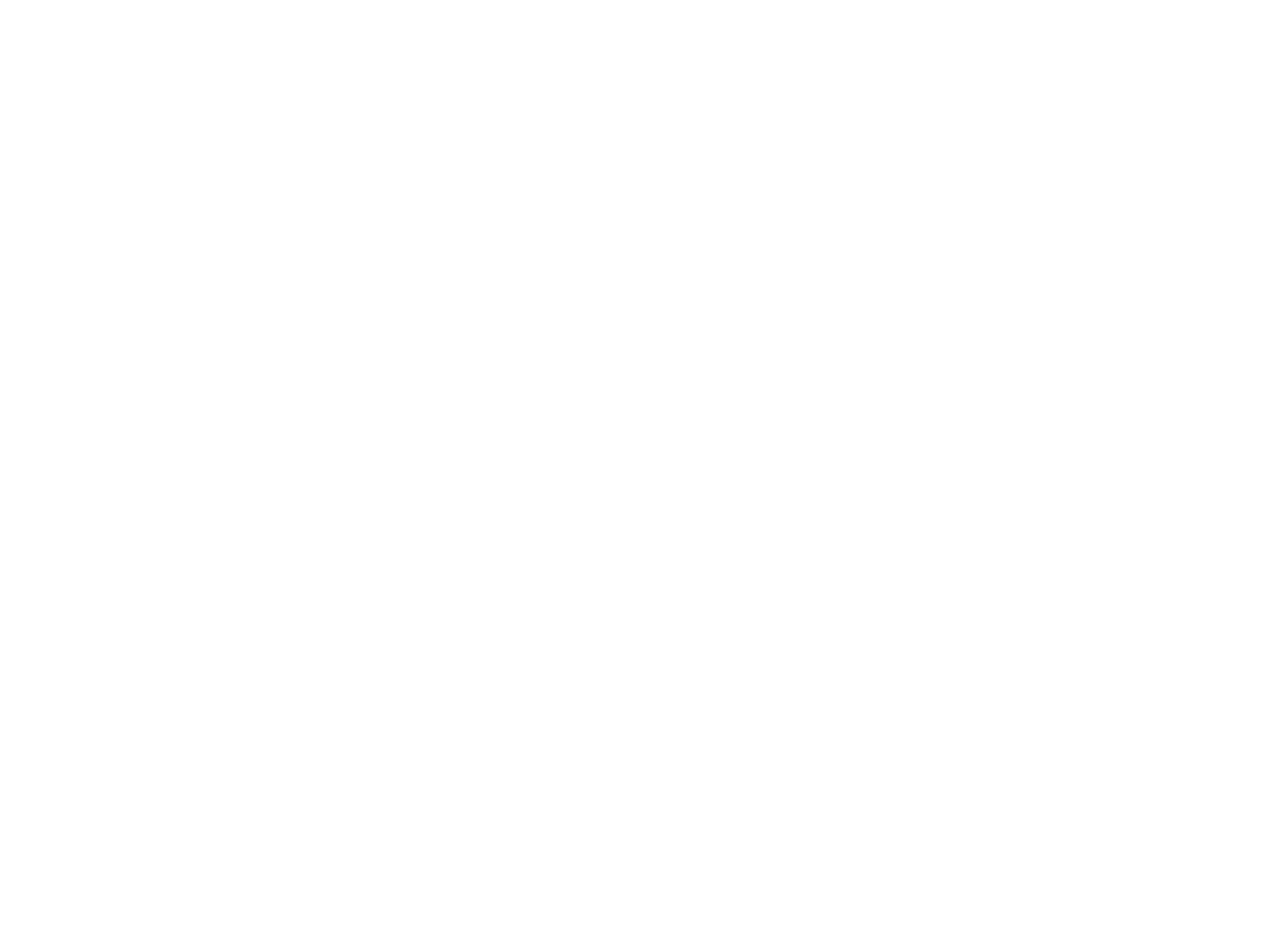
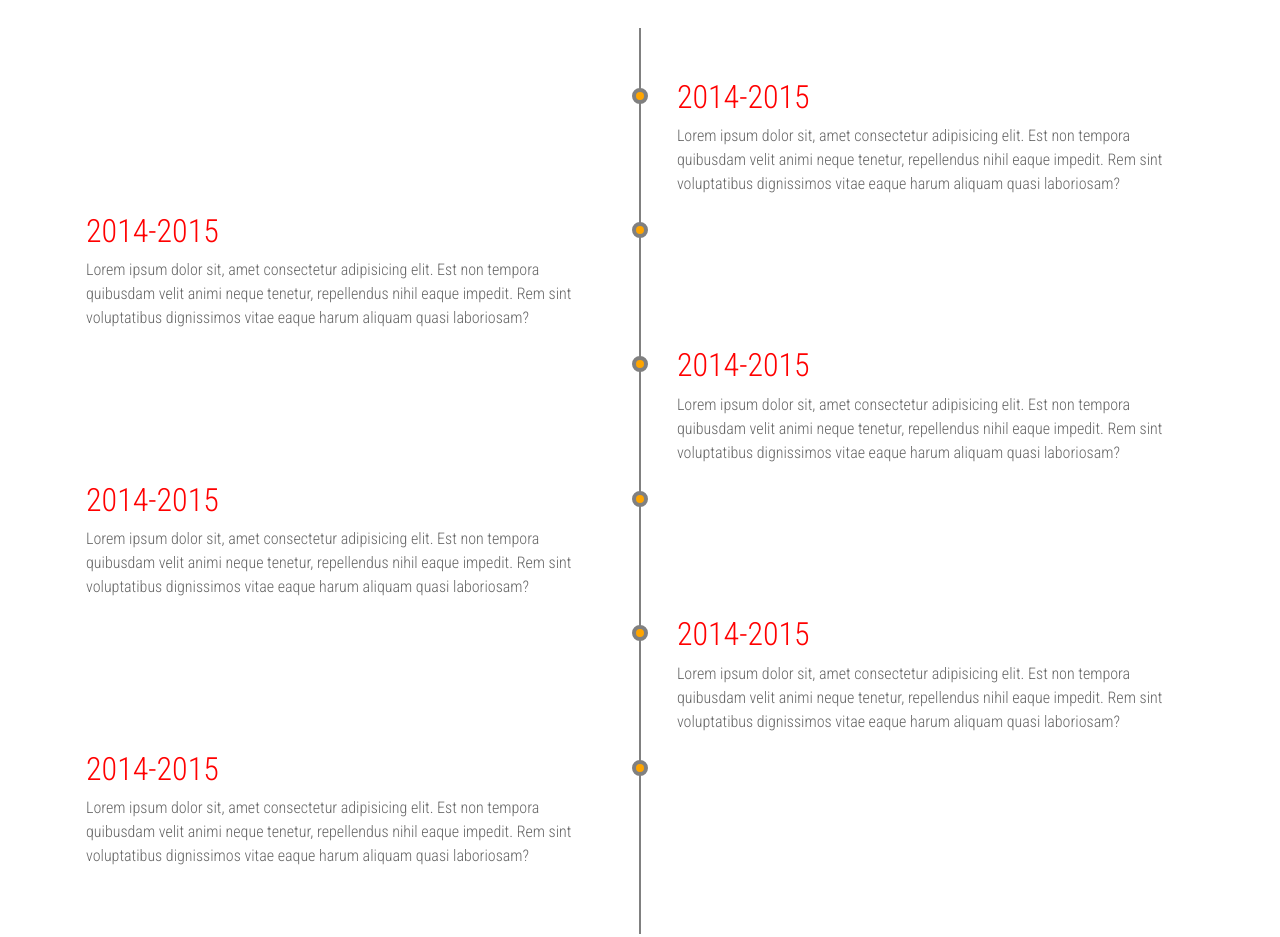
Before and after one commit to KoroCatty/react_works, a React (Create React App) app: page / in a window 1280 px wide. Shown: the part 1860-2797 px from the top of the page. Before the commit the page ends 1724 px from the top, so only its background shows below. Built offline with nearby package versions, Linux system fonts and the light colour scheme.

Commit message:
Experience component completed

```diff
--- a/src/App.js
+++ b/src/App.js
@@ -7,6 +7,7 @@
 import { AboutMe } from "./components/AboutMe";
 import { ParticleBg } from "./components/ParticleBg";
 import { Services } from "./components/Services";
+import { Experience } from "./components/Experience";
 
 // "react-particles-js": "^3.6.0",
 
@@ -23,6 +24,7 @@
       <Header />
       <AboutMe />
       <Services />
+      <Experience />
     </>
 
 
--- a/src/App.scss
+++ b/src/App.scss
@@ -1,8 +1,10 @@
-@import url('https://fonts.googleapis.com/css2?family=Roboto+Condensed:wght@300&display=swap');
+@import url("https://fonts.googleapis.com/css2?family=Roboto+Condensed:wght@300&display=swap");
 
 :root {
   --primary-white: #fff;
   --primary-light-grey: #f4f4f4;
+  --primary-grey: #ccd1d9;
+  --primary-dark-grey: #666666;
   --primary-orange: #f9ab00;
   --primary-dark: rgba(255, 255, 255, 0);
   --primary-red: #ef4035;
@@ -10,23 +12,22 @@
 }
 
 body {
-  font-family: 'Roboto Condensed', sans-serif;
+  font-family: "Roboto Condensed", sans-serif;
   // background-color: lightgreen;
 }
 
-
 // Navbar-----------------------------
 nav {
-  z-index: 2
+  z-index: 2;
 }
 // pxに rem converter (NinjaUnits) 使用
 .headerLogo {
-  width:16.25rem;
+  width: 16.25rem;
 }
 // Menu Links -----------------
 nav a.nav-link {
-  letter-spacing:0.0375rem;
-  cursor:pointer;
+  letter-spacing: 0.0375rem;
+  cursor: pointer;
 }
 
 nav ul li {
@@ -35,25 +36,25 @@
 
 // 定義したものを呼び出し、bootstrapのルールを上書きするための !important
 .navbar-nav > li > a {
-  color: var(--primary-white)!important ;
-  margin-right:0.75rem;
-  margin-left:0.75rem;
+  color: var(--primary-white) !important ;
+  margin-right: 0.75rem;
+  margin-left: 0.75rem;
 
-  border-top: 2px solid var(--primary-dark);//To prevent move when hovered
+  border-top: 2px solid var(--primary-dark); //To prevent move when hovered
 }
 
 .navbar-brand {
-  max-width:117.25rem;
-  padding:0 !important;
-  height:6rem !important;
+  max-width: 117.25rem;
+  padding: 0 !important;
+  height: 6rem !important;
 }
-@media(max-width: 768px) {
+@media (max-width: 768px) {
   .navbar-brand {
-    width:20vw;
+    width: 20vw;
   }
 }
 
-.navbar-nav li a:hover{
+.navbar-nav li a:hover {
   border-top: 2px solid var(--primary-orange);
 }
 
@@ -61,7 +62,7 @@
 .header-wrapper {
   position: relative;
   background: url("../src/wall-and-laptop-background.jpg") no-repeat;
-  background-size:cover;
+  background-size: cover;
   background-position: center;
   height: 90vh;
   // z-index: 0;
@@ -69,27 +70,27 @@
 
 .main-info {
   // place center both vertically and horizontally
-  position:absolute;
+  position: absolute;
   top: 0;
-  left:0;
-  right:0;
-  bottom:0;
+  left: 0;
+  right: 0;
+  bottom: 0;
 
   display: flex;
   flex-direction: column;
   align-items: center;
   justify-content: center;
   text-align: center;
-  z-index:1;
+  z-index: 1;
 }
 
 .main-infoText {
   color: var(--primary-white);
   text-transform: uppercase;
 }
-@media(max-width: 768px) {
+@media (max-width: 768px) {
   .main-infoText {
-    font-size:5vw;
+    font-size: 5vw;
   }
 }
 
@@ -99,9 +100,9 @@
   color: var(--primary-white);
 }
 
-@media(max-width: 768px) {
+@media (max-width: 768px) {
   .typed-text {
-    font-size:4vw;
+    font-size: 4vw;
   }
 }
 
@@ -110,24 +111,24 @@
   border: 1px solid var(--primary-red);
   text-decoration: none;
   text-transform: uppercase;
-border-radius:0;
+  border-radius: 0;
   // padding: 8px 12px;
   padding: 0.625rem 0.75rem 0.75rem 0.75rem;
   color: var(--primary-white);
-margin-top:2rem;
+  margin-top: 2rem;
 }
 .btnMain__offer:hover {
   background-color: var(--primary-red);
-  color:var(--primary-white);
-  transition:all 0.3s ease-in-out;
+  color: var(--primary-white);
+  transition: all 0.3s ease-in-out;
 }
 
 //Particle JS------------------------
 .particles__canvas {
-  position:absolute;
-  height:100vh;
+  position: absolute;
+  height: 100vh;
   width: 95vw;
-  z-index:1;
+  z-index: 1;
 
   // overflow-y:hidden;
 }
@@ -138,9 +139,9 @@
 //   z-index:1;
 // }
 
-@media(max-width:768px) {
-  .particles__canvas{
-    display:none;
+@media (max-width: 768px) {
+  .particles__canvas {
+    display: none;
   }
 }
 
@@ -150,19 +151,19 @@
 // }
 .photo__wrap {
   display: flex;
-  justify-content:center;
-  align-items:center;
+  justify-content: center;
+  align-items: center;
 }
 .mePhoto {
   width: 20vw;
-  height:25vh;
+  height: 25vh;
   border-radius: 50%;
-  padding:0.1vw;
+  padding: 0.1vw;
   border: 1px solid var(--primary-orange);
 }
-@media(max-width: 468px) {
+@media (max-width: 468px) {
   .mePhoto {
-    width:30vw;
+    width: 30vw;
     height: 15vh;
   }
 }
@@ -174,8 +175,8 @@
 
 // Services -------------------------
 .services {
-  width:95vw;
-margin:auto;
+  width: 95vw;
+  margin: auto;
   text-align: center;
   padding-bottom: 2rem;
   background-color: var(--primary-light-grey);
@@ -187,19 +188,19 @@
 
 .circleIconBg {
   position: relative;
-  margin: 0.375rem auto;//真ん中寄せ
+  margin: 0.375rem auto; //真ん中寄せ
   background-color: var(--primary-orange);
-  border-radius:  50%;
-  width:3.125rem;
+  border-radius: 50%;
+  width: 3.125rem;
   height: 3.125rem;
 }
 
 .circleIcon {
-font-size:1.4rem;
+  font-size: 1.4rem;
   color: var(--primary-white);
   position: absolute;
-top:50%;
-left:50%;
+  top: 50%;
+  left: 50%;
   transform: translate(-50%, -50%);
 }
 
@@ -216,22 +217,103 @@
   transition: all 0.3s ease-in-out;
 }
 
-
 .servicesContainer__rowBox:hover .circleIconBg {
-  background-color:white;
+  background-color: white;
   transition: all 0.3s ease-in-out;
 }
 .servicesContainer__rowBox:hover .circleIcon {
-  color:black;
+  color: black;
   transition: all 0.3s ease-in-out;
 }
-.servicesContainer__rowBox:hover .servicesContainer__rowBox--title
- {
-  color:white;
+.servicesContainer__rowBox:hover .servicesContainer__rowBox--title {
+  color: white;
   transition: all 0.3s ease-in-out;
 }
-.servicesContainer__rowBox:hover .servicesContainer__rowBox--text
- {
-  color:white;
+.servicesContainer__rowBox:hover .servicesContainer__rowBox--text {
+  color: white;
   transition: all 0.3s ease-in-out;
 }
+
+// Experience----------------
+.experience {
+  padding: 0.7rem;
+}
+.experience__wrapper {
+  position: relative;
+  padding: 3.125rem 0;
+  overflow: hidden;
+}
+
+.experienceContainer__heading {
+  text-transform: uppercase;
+  color: var(--primary-orange);
+}
+//線引きする
+.experience__wrapper::before {
+  background-color: grey;
+  position: absolute;
+  content: "";
+  top: 0;
+  left: 50%;
+  margin-left: -0.0625rem;
+  width: 0.125rem;
+  height: 100%;
+  z-index: 1;
+}
+
+.timeline-block {
+  width: calc(50% + 0.5rem);
+  display: flex;
+  justify-content: space-between;
+  clear: both; //clearプロパティは、floatの回り込みを解除するプロパティです。 clearプロパティは、float指定した要素の次の要素に指定します。 float要素が連続している場合、一番最後のfloat要素の次の要素に指定します。
+}
+.timeline-block-right {
+  float: right;
+  // transform: translateX(-2.5%);
+}
+.timeline-block-left {
+  float: left;
+  direction: rtl; //right to left
+}
+.marker {
+  width: 1rem;
+  height: 1rem;
+  border-radius: 50%;
+  border: 0.3123rem solid grey;
+  background-color: orange;
+  margin-top: 0.625rem;
+  z-index: 3;
+}
+
+.timelineContent {
+  width: 95%;
+  padding: 0 1rem;
+  color: var(--primary-dark-grey);
+  direction: ltr;
+  &__heading {
+    color: red;
+  }
+  // &__text {
+  //   direction:ltr;
+  // }
+}
+
+// Media---------------
+@media (max-width: 768px) {
+  .experience__wrapper .container{
+    padding-left:0;
+  }
+  .experience__wrapper::before {
+    left: 0.5rem;
+    margin-bottom: 1.875rem;
+  }
+  .timeline-block-right {
+    float: none;
+    width:100%;
+  }
+  .timeline-block-left {
+    float: none;
+    direction:ltr;
+    width:100%;
+  }
+}
--- /dev/null
+++ b/src/components/Experience.jsx
@@ -0,0 +1,66 @@
+import React from 'react'
+
+export const Experience = () => {
+  return (
+    <div className="experience">
+      <div className="d-flex justify-content-center my-5">
+        <h1 className="experienceContainer__heading">experience</h1>
+      </div>
+
+      <div className="container experience__wrapper">
+        {/* 1 */}
+        <div className="timeline-block timeline-block-right">
+          <div className="marker"></div>
+          <div className="timelineContent">
+            <h2 className='timelineContent__heading'>2014-2015</h2>
+            <p className='timelineContent__text'>Lorem ipsum dolor sit, amet consectetur adipisicing elit. Est non tempora quibusdam velit animi neque tenetur, repellendus nihil eaque impedit. Rem sint voluptatibus dignissimos vitae eaque harum aliquam quasi laboriosam?</p>
+          </div>
+        </div>
+        {/* 1 */}
+        <div className="timeline-block timeline-block-left">
+          <div className="marker"></div>
+          <div className="timelineContent">
+            <h2 className='timelineContent__heading'>2014-2015</h2>
+            <p className='timelineContent__text'>Lorem ipsum dolor sit, amet consectetur adipisicing elit. Est non tempora quibusdam velit animi neque tenetur, repellendus nihil eaque impedit. Rem sint voluptatibus dignissimos vitae eaque harum aliquam quasi laboriosam?</p>
+          </div>
+        </div>
+        {/* 1 */}
+        <div className="timeline-block timeline-block-right">
+          <div className="marker"></div>
+          <div className="timelineContent">
+            <h2 className='timelineContent__heading'>2014-2015</h2>
+            <p className='timelineContent__text'>Lorem ipsum dolor sit, amet consectetur adipisicing elit. Est non tempora quibusdam velit animi neque tenetur, repellendus nihil eaque impedit. Rem sint voluptatibus dignissimos vitae eaque harum aliquam quasi laboriosam?</p>
+          </div>
+        </div>
+        {/* 1 */}
+        <div className="timeline-block timeline-block-left">
+          <div className="marker"></div>
+          <div className="timelineContent">
+            <h2 className='timelineContent__heading'>2014-2015</h2>
+            <p className='timelineContent__text'>Lorem ipsum dolor sit, amet consectetur adipisicing elit. Est non tempora quibusdam velit animi neque tenetur, repellendus nihil eaque impedit. Rem sint voluptatibus dignissimos vitae eaque harum aliquam quasi laboriosam?</p>
+          </div>
+        </div>
+        {/* 1 */}
+        <div className="timeline-block timeline-block-right">
+          <div className="marker"></div>
+          <div className="timelineContent">
+            <h2 className='timelineContent__heading'>2014-2015</h2>
+            <p className='timelineContent__text'>Lorem ipsum dolor sit, amet consectetur adipisicing elit. Est non tempora quibusdam velit animi neque tenetur, repellendus nihil eaque impedit. Rem sint voluptatibus dignissimos vitae eaque harum aliquam quasi laboriosam?</p>
+          </div>
+        </div>
+        {/* 1 */}
+        <div className="timeline-block timeline-block-left">
+          <div className="marker"></div>
+          <div className="timelineContent">
+            <h2 className='timelineContent__heading'>2014-2015</h2>
+            <p className='timelineContent__text'>Lorem ipsum dolor sit, amet consectetur adipisicing elit. Est non tempora quibusdam velit animi neque tenetur, repellendus nihil eaque impedit. Rem sint voluptatibus dignissimos vitae eaque harum aliquam quasi laboriosam?</p>
+          </div>
+        </div>
+
+
+      </div>
+    </div>
+
+
+  )
+}
```
Also changed, not shown: src/components/Services.jsx (+5 -5 lines). Lines whose indentation alone changed are shown as unchanged.
